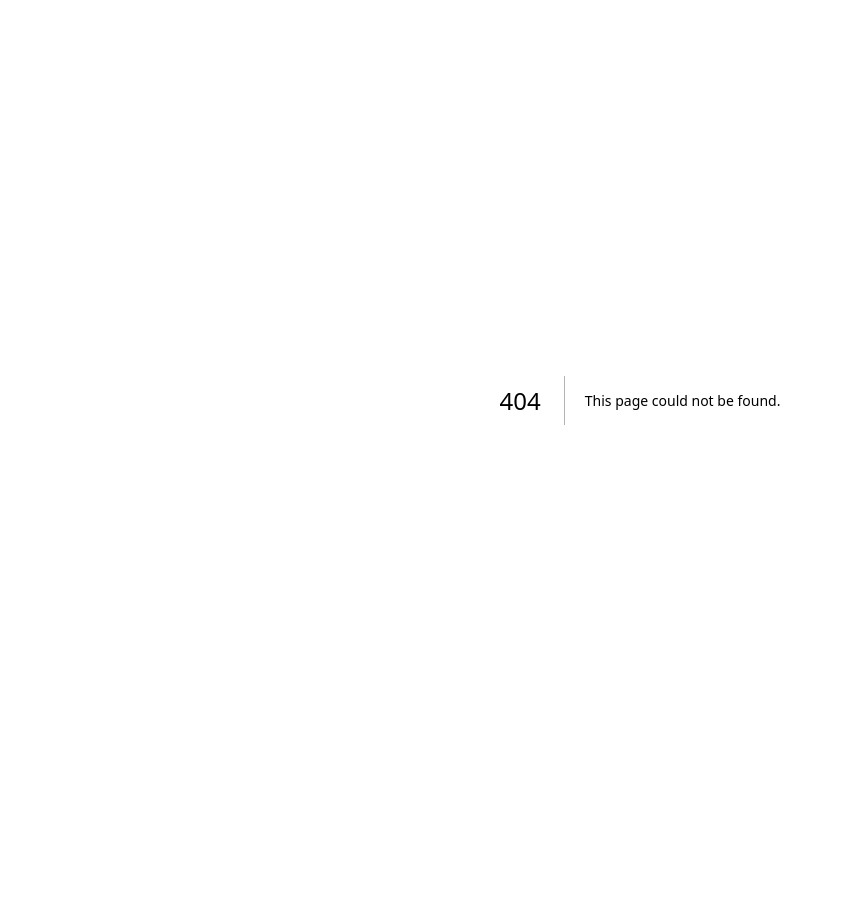
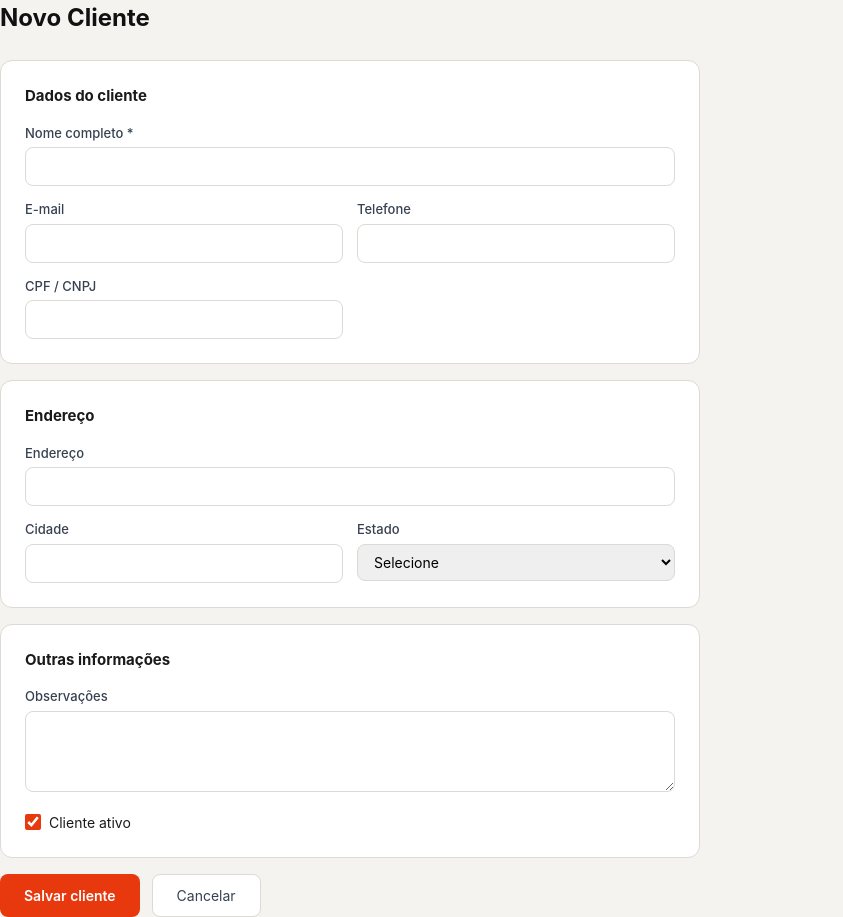
Before and after one commit to engsergiocorrea/casaforte-tabelas, a Next.js app: page /admin/clientes/novo in a window 1280 px wide. Before the commit this address had no page. Shown: the whole page, without its empty margins (0-843 px from the left). Before the commit the page ends 800 px from the top, so only its background shows below. Built offline with nearby package versions, Linux system fonts and the light colour scheme.

Commit message:
Create page.tsx

```diff
--- /dev/null
+++ b/src/app/(admin)/admin/clientes/novo/page.tsx
@@ -0,0 +1,108 @@
+'use client'
+import { useState } from 'react'
+import { useRouter } from 'next/navigation'
+import { createClient } from '@/lib/supabase/client'
+
+export default function NovoClientePage() {
+  const router = useRouter()
+  const [saving, setSaving] = useState(false)
+  const [error, setError] = useState('')
+  const [form, setForm] = useState({
+    nome: '', email: '', telefone: '', cpf_cnpj: '',
+    endereco: '', cidade: '', estado: '', observacoes: '', ativo: true,
+  })
+
+  function handleChange(e: React.ChangeEvent<HTMLInputElement | HTMLSelectElement | HTMLTextAreaElement>) {
+    const { name, value, type } = e.target
+    setForm(f => ({ ...f, [name]: type === 'checkbox' ? (e.target as HTMLInputElement).checked : value }))
+  }
+
+  async function handleSubmit(e: React.FormEvent) {
+    e.preventDefault()
+    if (!form.nome) { setError('Nome é obrigatório'); return }
+    setSaving(true)
+    setError('')
+    const supabase = createClient()
+    const { error: err } = await supabase.from('clientes').insert([form])
+    if (err) { setError(err.message); setSaving(false); return }
+    router.push('/admin/clientes')
+  }
+
+  const inp = (name: string, type = 'text', placeholder = '') => (
+    <input name={name} type={type} placeholder={placeholder}
+      value={(form as any)[name]} onChange={handleChange}
+      style={{ width: '100%', padding: '8px 12px', border: '1px solid #DDD9D3', borderRadius: '8px', fontSize: '14px', outline: 'none', boxSizing: 'border-box' as const }} />
+  )
+  const lbl = (text: string) => (
+    <label style={{ display: 'block', fontSize: '13px', fontWeight: '500', color: '#374151', marginBottom: '4px' }}>{text}</label>
+  )
+
+  return (
+    <div style={{ maxWidth: '700px' }}>
+      <div style={{ marginBottom: '1.5rem' }}>
+        <h1 style={{ fontSize: '1.5rem', fontWeight: '700', color: '#111' }}>Novo Cliente</h1>
+      </div>
+
+      {error && (
+        <div style={{ background: '#fef2f2', border: '1px solid #fecaca', borderRadius: '8px', padding: '12px', marginBottom: '16px', color: '#b91c1c', fontSize: '14px' }}>
+          {error}
+        </div>
+      )}
+
+      <form onSubmit={handleSubmit}>
+        <div style={{ background: 'white', borderRadius: '12px', border: '1px solid #DDD9D3', padding: '24px', marginBottom: '16px' }}>
+          <h2 style={{ fontSize: '15px', fontWeight: '700', marginBottom: '16px' }}>Dados do cliente</h2>
+          <div style={{ display: 'grid', gridTemplateColumns: '1fr 1fr', gap: '14px' }}>
+            <div style={{ gridColumn: '1/-1' }}>{lbl('Nome completo *')}{inp('nome')}</div>
+            <div>{lbl('E-mail')}{inp('email', 'email')}</div>
+            <div>{lbl('Telefone')}{inp('telefone', 'tel')}</div>
+            <div>{lbl('CPF / CNPJ')}{inp('cpf_cnpj')}</div>
+          </div>
+        </div>
+
+        <div style={{ background: 'white', borderRadius: '12px', border: '1px solid #DDD9D3', padding: '24px', marginBottom: '16px' }}>
+          <h2 style={{ fontSize: '15px', fontWeight: '700', marginBottom: '16px' }}>Endereço</h2>
+          <div style={{ display: 'grid', gridTemplateColumns: '1fr 1fr', gap: '14px' }}>
+            <div style={{ gridColumn: '1/-1' }}>{lbl('Endereço')}{inp('endereco')}</div>
+            <div>{lbl('Cidade')}{inp('cidade')}</div>
+            <div>
+              {lbl('Estado')}
+              <select name="estado" value={form.estado} onChange={handleChange}
+                style={{ width: '100%', padding: '8px 12px', border: '1px solid #DDD9D3', borderRadius: '8px', fontSize: '14px', outline: 'none', boxSizing: 'border-box' as const }}>
+                <option value="">Selecione</option>
+                {['AC','AL','AP','AM','BA','CE','DF','ES','GO','MA','MT','MS','MG','PA','PB','PR','PE','PI','RJ','RN','RS','RO','RR','SC','SP','SE','TO'].map(uf => (
+                  <option key={uf} value={uf}>{uf}</option>
+                ))}
+              </select>
+            </div>
+          </div>
+        </div>
+
+        <div style={{ background: 'white', borderRadius: '12px', border: '1px solid #DDD9D3', padding: '24px', marginBottom: '16px' }}>
+          <h2 style={{ fontSize: '15px', fontWeight: '700', marginBottom: '16px' }}>Outras informações</h2>
+          <div style={{ marginBottom: '14px' }}>
+            {lbl('Observações')}
+            <textarea name="observacoes" value={form.observacoes} onChange={handleChange} rows={3}
+              style={{ width: '100%', padding: '8px 12px', border: '1px solid #DDD9D3', borderRadius: '8px', fontSize: '14px', outline: 'none', resize: 'vertical', boxSizing: 'border-box' as const }} />
+          </div>
+          <label style={{ display: 'flex', alignItems: 'center', gap: '8px', cursor: 'pointer', fontSize: '14px' }}>
+            <input type="checkbox" name="ativo" checked={form.ativo} onChange={handleChange}
+              style={{ width: '16px', height: '16px', accentColor: '#E8390E' }} />
+            Cliente ativo
+          </label>
+        </div>
+
+        <div style={{ display: 'flex', gap: '12px' }}>
+          <button type="submit" disabled={saving}
+            style={{ padding: '10px 24px', background: '#E8390E', color: 'white', border: 'none', borderRadius: '8px', fontSize: '14px', fontWeight: '600', cursor: 'pointer' }}>
+            {saving ? 'Salvando...' : 'Salvar cliente'}
+          </button>
+          <button type="button" onClick={() => router.back()}
+            style={{ padding: '10px 24px', background: 'white', border: '1px solid #DDD9D3', color: '#374151', borderRadius: '8px', fontSize: '14px', cursor: 'pointer' }}>
+            Cancelar
+          </button>
+        </div>
+      </form>
+    </div>
+  )
+}
```
